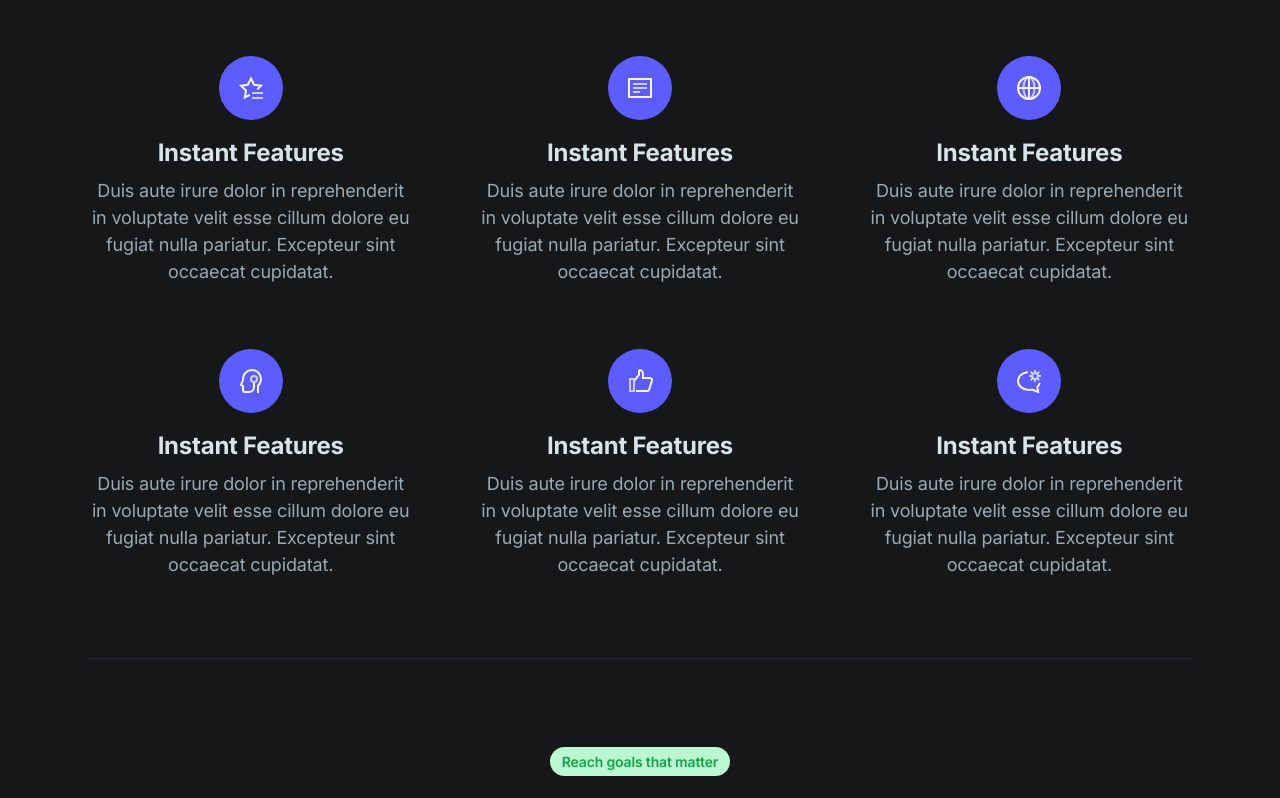
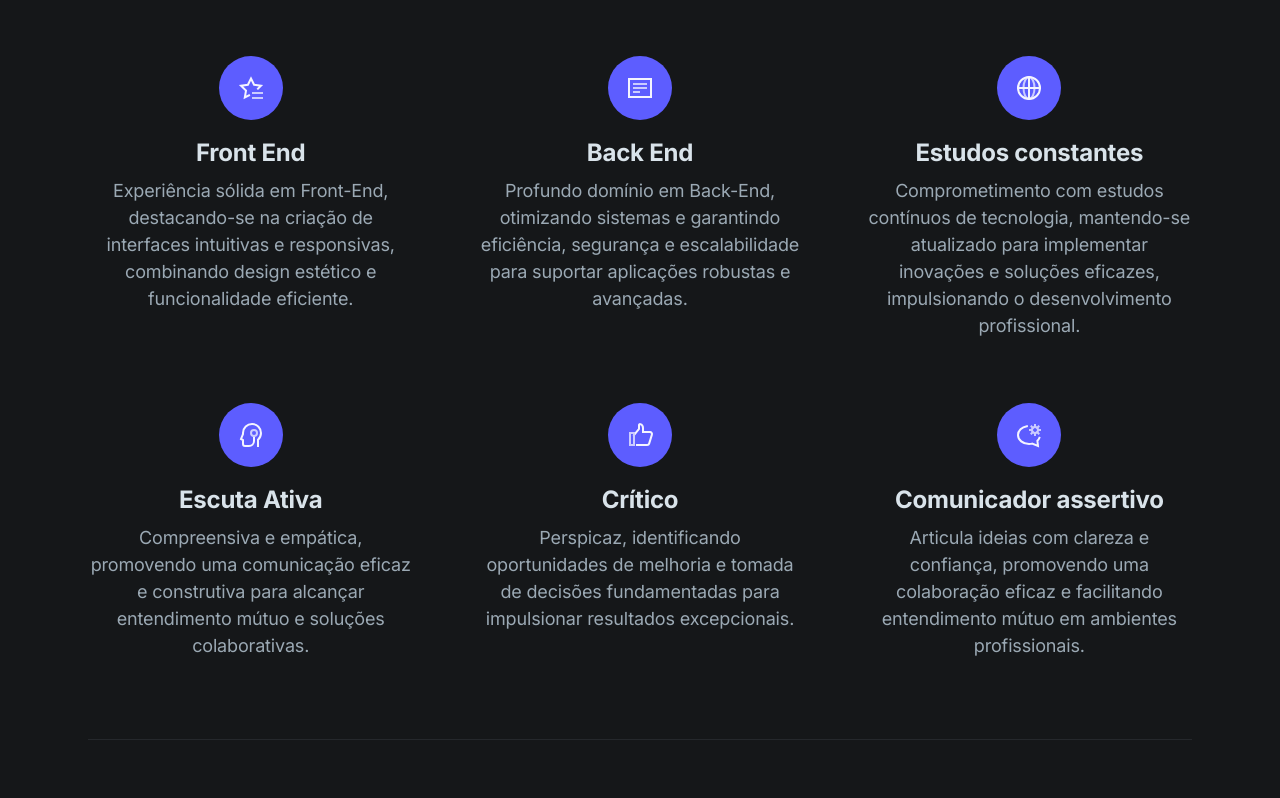
Before and after one commit to CesarEtam/CesarEtam.github.io, a Next.js app: page / in a window 1280 px wide. Shown: the part 1400-2198 px from the top of the page. Built offline with nearby package versions, Linux system fonts and the light colour scheme.

Commit message:
Ajustes de Texto

```diff
--- a/components/features.tsx
+++ b/components/features.tsx
@@ -20,8 +20,8 @@ export default function Features() {
                 <path className="stroke-current text-purple-100" d="M30 39.313l-4.18 2.197L27 34.628l-5-4.874 6.91-1.004L32 22.49l3.09 6.26L42 29.754l-3 2.924" strokeLinecap="square" strokeWidth="2" fill="none" fillRule="evenodd" />
                 <path className="stroke-current text-purple-300" d="M43 42h-9M43 37h-9" strokeLinecap="square" strokeWidth="2" />
               </svg>
-              <h4 className="h4 mb-2">Instant Features</h4>
-              <p className="text-lg text-gray-400 text-center">Duis aute irure dolor in reprehenderit in voluptate velit esse cillum dolore eu fugiat nulla pariatur. Excepteur sint occaecat cupidatat.</p>
+              <h4 className="h4 mb-2">Front End</h4>
+              <p className="text-lg text-gray-400 text-center">Experiência sólida em Front-End, destacando-se na criação de interfaces intuitivas e responsivas, combinando design estético e funcionalidade eficiente.</p>
             </div>
 
             {/* 2nd item */}
@@ -31,8 +31,8 @@ export default function Features() {
                 <path className="stroke-current text-purple-100" strokeWidth="2" strokeLinecap="square" d="M21 23h22v18H21z" fill="none" fillRule="evenodd" />
                 <path className="stroke-current text-purple-300" d="M26 28h12M26 32h12M26 36h5" strokeWidth="2" strokeLinecap="square" />
               </svg>
-              <h4 className="h4 mb-2">Instant Features</h4>
-              <p className="text-lg text-gray-400 text-center">Duis aute irure dolor in reprehenderit in voluptate velit esse cillum dolore eu fugiat nulla pariatur. Excepteur sint occaecat cupidatat.</p>
+              <h4 className="h4 mb-2">Back End</h4>
+              <p className="text-lg text-gray-400 text-center">Profundo domínio em Back-End, otimizando sistemas e garantindo eficiência, segurança e escalabilidade para suportar aplicações robustas e avançadas.</p>
             </div>
 
             {/* 3rd item */}
@@ -45,8 +45,8 @@ export default function Features() {
                   <circle className="stroke-current text-purple-100" cx="11" cy="11" r="11" />
                 </g>
               </svg>
-              <h4 className="h4 mb-2">Instant Features</h4>
-              <p className="text-lg text-gray-400 text-center">Duis aute irure dolor in reprehenderit in voluptate velit esse cillum dolore eu fugiat nulla pariatur. Excepteur sint occaecat cupidatat.</p>
+              <h4 className="h4 mb-2">Estudos constantes</h4>
+              <p className="text-lg text-gray-400 text-center">Comprometimento com estudos contínuos de tecnologia, mantendo-se atualizado para implementar inovações e soluções eficazes, impulsionando o desenvolvimento profissional.</p>
             </div>
 
             {/* 4th item */}
@@ -58,8 +58,8 @@ export default function Features() {
                   <circle className="stroke-current text-purple-300" cx="13" cy="9" r="3" />
                 </g>
               </svg>
-              <h4 className="h4 mb-2">Instant Features</h4>
-              <p className="text-lg text-gray-400 text-center">Duis aute irure dolor in reprehenderit in voluptate velit esse cillum dolore eu fugiat nulla pariatur. Excepteur sint occaecat cupidatat.</p>
+              <h4 className="h4 mb-2">Escuta Ativa</h4>
+              <p className="text-lg text-gray-400 text-center">Compreensiva e empática, promovendo uma comunicação eficaz e construtiva para alcançar entendimento mútuo e soluções colaborativas.</p>
             </div>
 
             {/* 5th item */}
@@ -71,8 +71,8 @@ export default function Features() {
                   <path className="stroke-current text-purple-300" d="M22 30h4v12h-4z" />
                 </g>
               </svg>
-              <h4 className="h4 mb-2">Instant Features</h4>
-              <p className="text-lg text-gray-400 text-center">Duis aute irure dolor in reprehenderit in voluptate velit esse cillum dolore eu fugiat nulla pariatur. Excepteur sint occaecat cupidatat.</p>
+              <h4 className="h4 mb-2">Crítico</h4>
+              <p className="text-lg text-gray-400 text-center">Perspicaz, identificando oportunidades de melhoria e tomada de decisões fundamentadas para impulsionar resultados excepcionais.</p>
             </div>
 
             {/* 6th item */}
@@ -85,8 +85,8 @@ export default function Features() {
                   <path className="stroke-current text-purple-100" d="M8.86 1.18C3.8 1.988 0 5.6 0 10c0 5 4.9 9 11 9a10.55 10.55 0 003.1-.4L20 21l-.6-5.2a9.125 9.125 0 001.991-2.948" />
                 </g>
               </svg>
-              <h4 className="h4 mb-2">Instant Features</h4>
-              <p className="text-lg text-gray-400 text-center">Duis aute irure dolor in reprehenderit in voluptate velit esse cillum dolore eu fugiat nulla pariatur. Excepteur sint occaecat cupidatat.</p>
+              <h4 className="h4 mb-2">Comunicador assertivo</h4>
+              <p className="text-lg text-gray-400 text-center">Articula ideias com clareza e confiança, promovendo uma colaboração eficaz e facilitando entendimento mútuo em ambientes profissionais.</p>
             </div>
 
           </div>
--- a/components/zigzag.tsx
+++ b/components/zigzag.tsx
@@ -12,7 +12,7 @@ export default function Zigzag() {
 
           {/* Section header */}
           <div className="max-w-3xl mx-auto text-center pb-12 md:pb-16">
-            <div className="inline-flex text-sm font-semibold py-1 px-3 m-2 text-green-600 bg-green-200 rounded-full mb-4">Reach goals that matter</div>
+            <div className="inline-flex text-sm font-semibold py-1 px-3 m-2 text-green-600 bg-green-200 rounded-full mb-4">Alcançar metas que realmente importam</div>
             <h1 className="h2 mb-4">Um pouco das minhas experiencias</h1>
             <p className="text-xl text-gray-400">Envolvimento em projetos particulares e profissionais — CLT e PJ.</p>
           </div>
```
